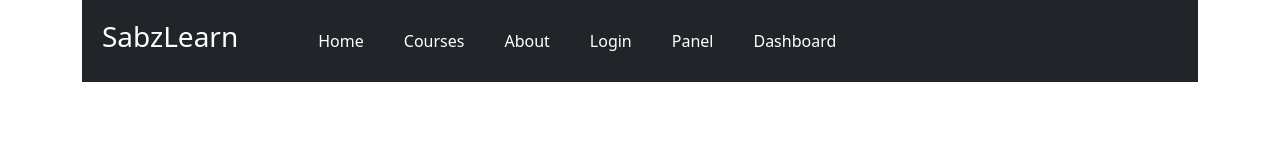
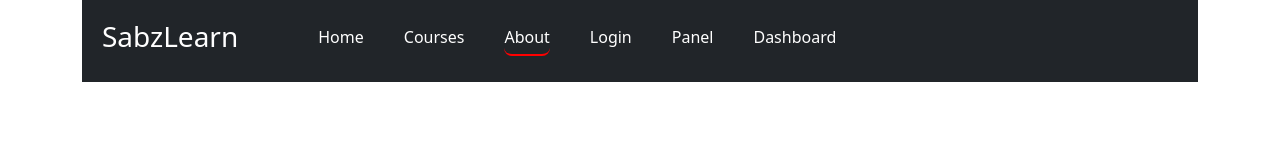
Before and after one commit to karimi7/mini-projects-of-javascript, a React (Vite) app in the folder react-projects/12-sabzlearn-project/: page /about/setting in a window 1280 px wide. Shown: the top 160 px of the page. Built offline with nearby package versions, Linux system fonts and the light colour scheme.

Commit message:
12 - Sabzlearn Project: update: NavLink

```diff
--- a/react-projects/12-sabzlearn-project/src/components/Header.jsx
+++ b/react-projects/12-sabzlearn-project/src/components/Header.jsx
@@ -1,5 +1,6 @@
 import { Navbar, Container, Nav } from 'react-bootstrap';
-import { Link } from 'react-router';
+import { Link, NavLink } from 'react-router';
+import './style.css'
 
 export default function Header() {
     return (
@@ -16,12 +17,12 @@ export default function Header() {
                         </h3>
                     </Link>
                     <Nav className="me-auto" style={{display:'flex',gap:'40px'}}>
-                        <Link to="/" style={{color:'#fff', textDecoration:'none'}}>Home</Link>
-                        <Link to="/courses" style={{color:'#fff', textDecoration:'none'}}>Courses</Link>
-                        <Link to="/about" style={{color:'#fff', textDecoration:'none'}}>About</Link>
-                        <Link to="/login" style={{color:'#fff', textDecoration:'none'}}>Login</Link>
-                        <Link to="/panel" style={{color:'#fff', textDecoration:'none'}}>Panel</Link>
-                        <Link to="/dashboard" style={{color:'#fff', textDecoration:'none'}}>Dashboard</Link>
+                        <NavLink className={(link)=> link.isActive ? 'active' : ''} to="/" style={{color:'#fff', textDecoration:'none'}}>Home</NavLink>
+                        <NavLink to="/courses" style={{color:'#fff', textDecoration:'none'}}>Courses</NavLink>
+                        <NavLink to="/about" style={{color:'#fff', textDecoration:'none'}}>About</NavLink>
+                        <NavLink to="/login" style={{color:'#fff', textDecoration:'none'}}>Login</NavLink>
+                        <NavLink to="/panel" style={{color:'#fff', textDecoration:'none'}}>Panel</NavLink>
+                        <NavLink to="/dashboard" style={{color:'#fff', textDecoration:'none'}}>Dashboard</NavLink>
                     </Nav>
                 </Navbar>
             </Container>
--- /dev/null
+++ b/react-projects/12-sabzlearn-project/src/components/style.css
@@ -0,0 +1,5 @@
+.active {
+    border-bottom: 2px solid red;
+    border-radius: 8px;
+    padding-bottom: 5px;
+}
```
